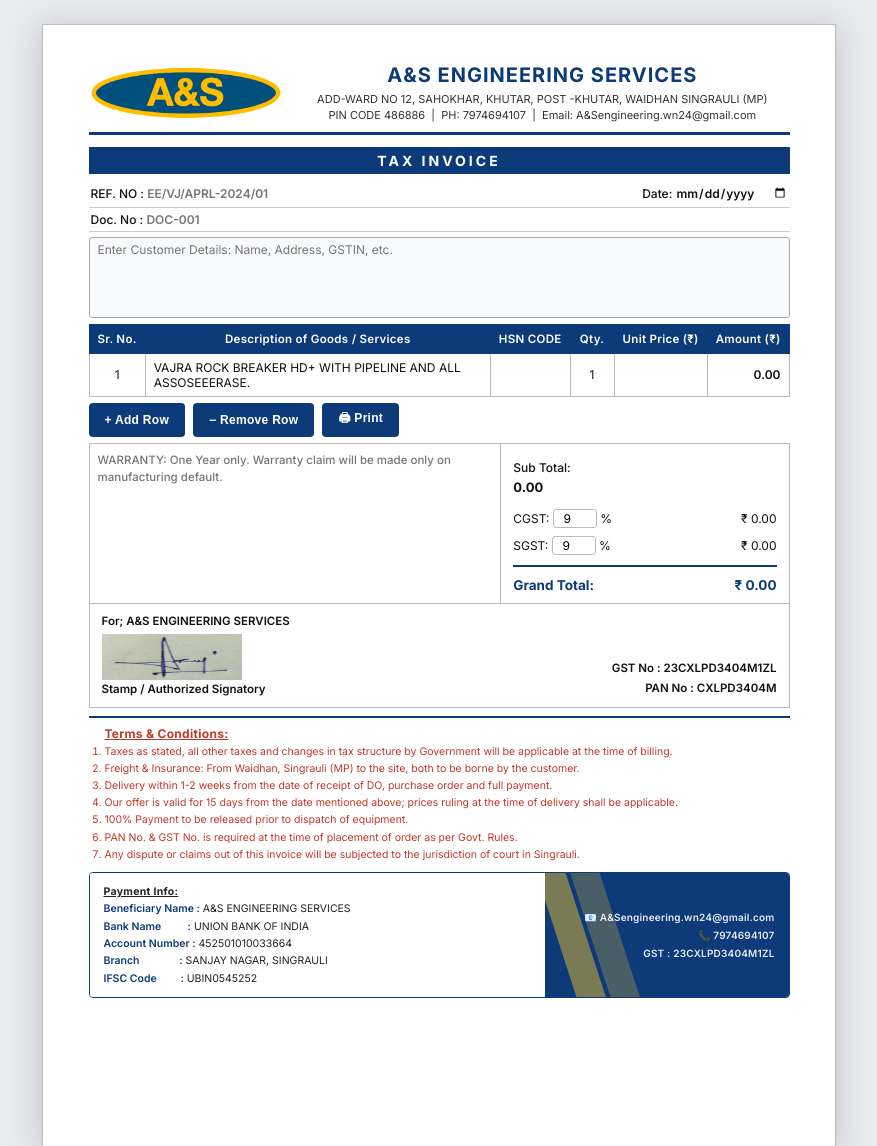
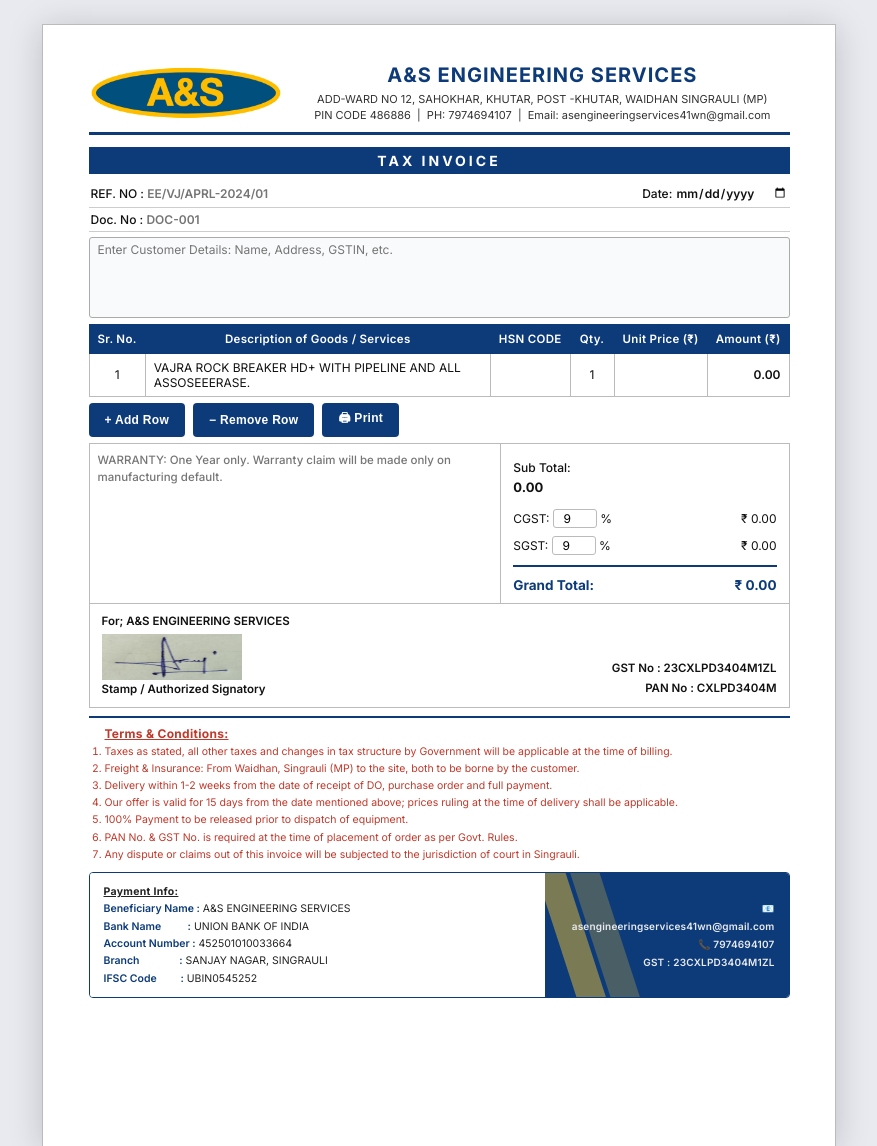
Before and after one commit to Lavkush8817/New-fromated-Invovice, a plain HTML site: page index.html in a window 1280 px wide. Shown: the top 1146 px of the page, without its empty margins (201-1078 px from the left). Drawn offline with Linux system fonts and the light colour scheme.

Commit message:
Update email address

```diff
--- a/index.html
+++ b/index.html
@@ -18,7 +18,7 @@
       <div class="company-info">
         <h1>A&amp;S ENGINEERING SERVICES</h1>
         <p>ADD-WARD NO 12, SAHOKHAR, KHUTAR, POST -KHUTAR, WAIDHAN SINGRAULI (MP)</p>
-        <p>PIN CODE 486886 &nbsp;|&nbsp; PH: 7974694107 &nbsp;|&nbsp; Email: A&amp;Sengineering.wn24@gmail.com</p>
+        <p>PIN CODE 486886 &nbsp;|&nbsp; PH: 7974694107 &nbsp;|&nbsp; Email: asengineeringservices41wn@gmail.com</p>
       </div>
     </div>
 
@@ -146,7 +146,7 @@
         <div class="pa-stripe pa-stripe-1"></div>
         <div class="pa-stripe pa-stripe-2"></div>
         <div class="pa-contact">
-          <p>📧 A&amp;Sengineering.wn24@gmail.com</p>
+          <p>📧 asengineeringservices41wn@gmail.com</p>
           <p>📞 7974694107</p>
           <p>GST : 23CXLPD3404M1ZL</p>
         </div>
```
